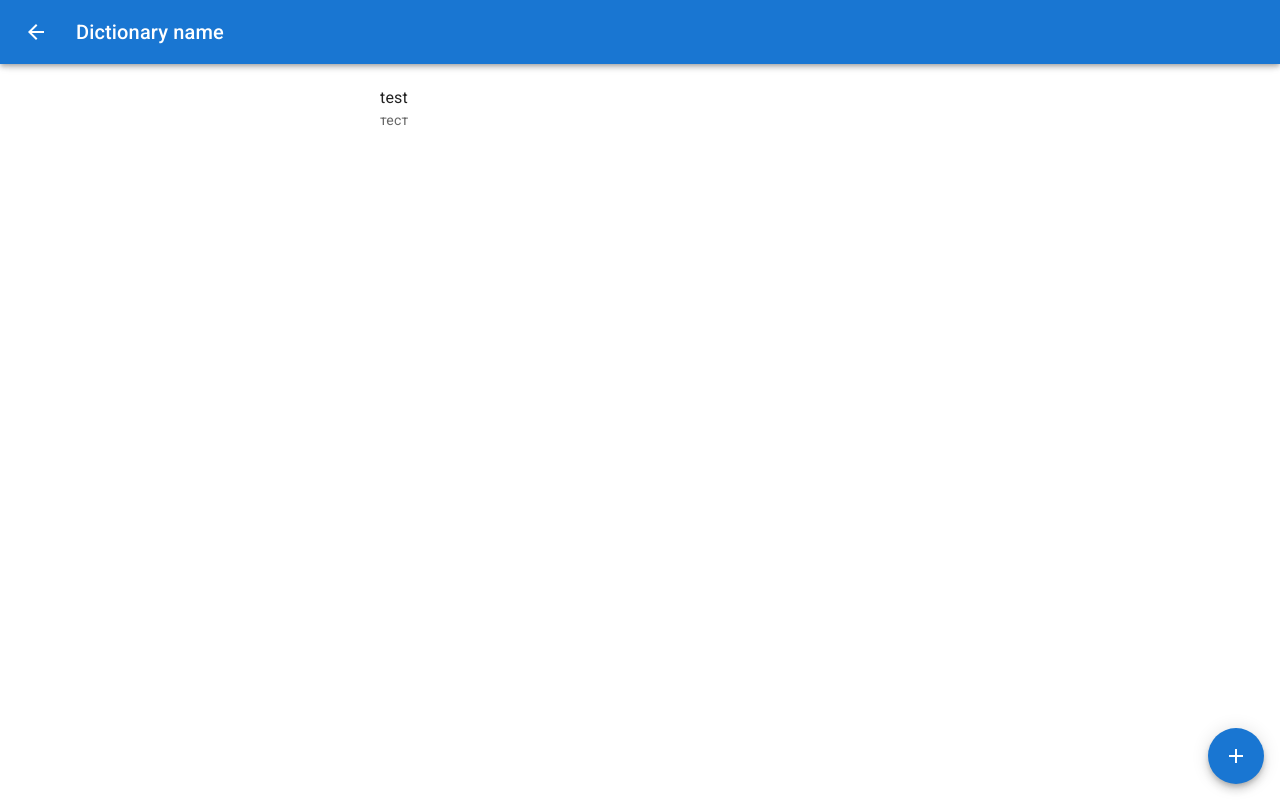
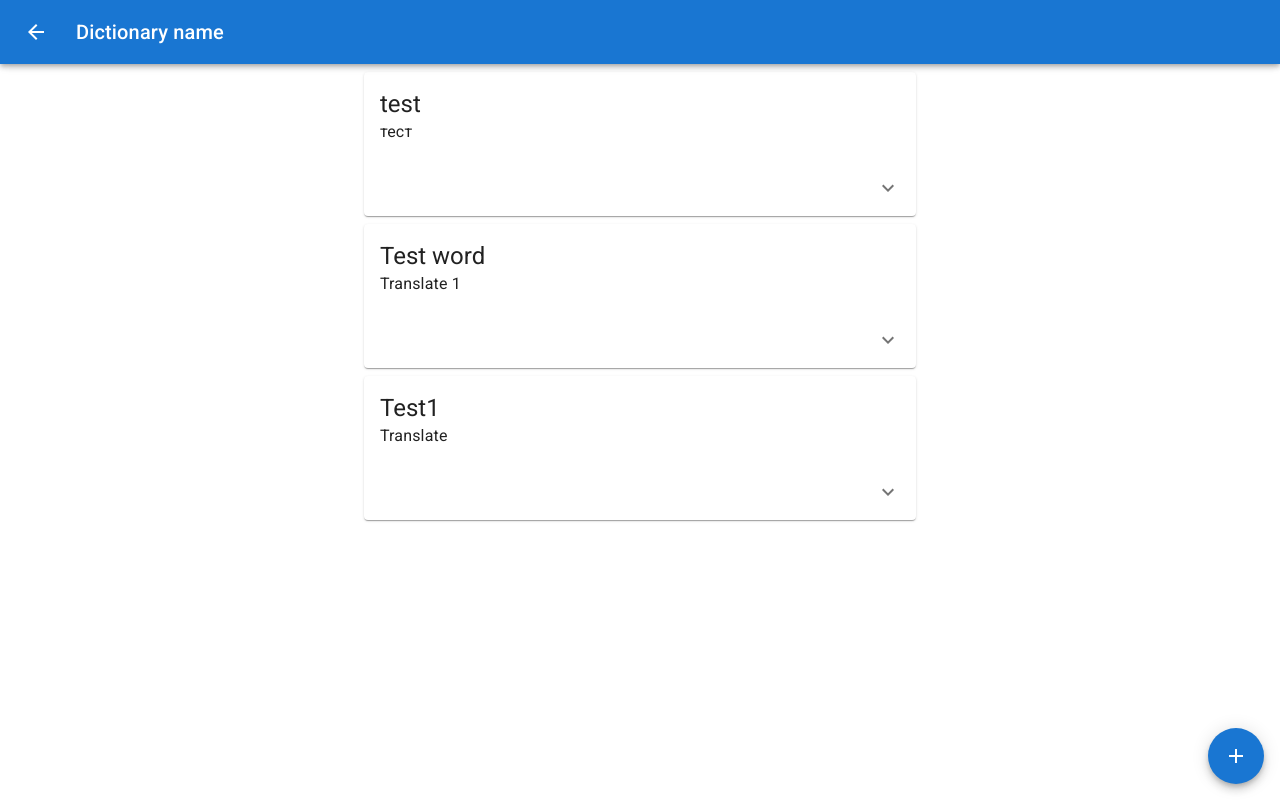
Before and after one commit to vpogodaev/vocabulary, a React (Create React App) app: page /dictionaries/1 in a window 1280 px wide. Built offline with nearby package versions, Linux system fonts and the light colour scheme; data requests are answered from the project's data file.

Commit message:
words cards

```diff
--- a/package.json
+++ b/package.json
@@ -27,6 +27,7 @@
   },
   "scripts": {
     "start": "react-scripts start",
+    "start-3005": "set PORT=3005 && react-scripts start",
     "build": "react-scripts build",
     "test": "react-scripts test",
     "eject": "react-scripts eject",
--- a/src/db/db.json
+++ b/src/db/db.json
@@ -40,6 +40,74 @@
       "partOfSpeech": "noun",
       "dictionaryId": 1,
       "id": 7
+    },
+    {
+      "mainWord": "Test word",
+      "secondaryWords": [
+        {
+          "value": "Value 1",
+          "isMain": true
+        },
+        {
+          "value": "Value 2",
+          "isMain": false
+        },
+        {
+          "value": "Value 3",
+          "isMain": false
+        }
+      ],
+      "translates": [
+        {
+          "value": "Translate 1",
+          "isMain": true
+        },
+        {
+          "value": "Translate 2",
+          "isMain": false
+        }
+      ],
+      "partOfSpeech": "empty",
+      "dictionaryId": 1,
+      "id": 8
+    },
+    {
+      "mainWord": "Test1",
+      "secondaryWords": [
+        {
+          "value": "Value 1",
+          "isMain": true
+        },
+        {
+          "value": "Value 2",
+          "isMain": false
+        },
+        {
+          "value": "value 3",
+          "isMain": false
+        },
+        {
+          "value": "vAlue4",
+          "isMain": false
+        }
+      ],
+      "translates": [
+        {
+          "value": "Translate",
+          "isMain": true
+        },
+        {
+          "value": "Translate 2",
+          "isMain": false
+        },
+        {
+          "value": "translate 3",
+          "isMain": false
+        }
+      ],
+      "partOfSpeech": "adjective",
+      "dictionaryId": 1,
+      "id": 9
     }
   ]
 }
--- a/src/pages/Dictionaries/WordsPage/WordsPage.tsx
+++ b/src/pages/Dictionaries/WordsPage/WordsPage.tsx
@@ -12,6 +12,8 @@ import AppBars, { BarGuiding } from '../../../components/AppBars/AppBars';
 import { WordsList } from './components/WordsList';
 import { TElementPropsWithId } from '../../../components/ElementsList/elementProps';
 import { NewWordForm } from './components/NewWordForm';
+import { WordCard } from './components/WordCard';
+import { WordCardsList } from './components/WordCardsList';
 
 type TWordsPageProps = {};
 
@@ -24,9 +26,7 @@ const getPageName = (name: string) => `Dictionary ${name}`;
 
 const NoWords = () => (
   <Box sx={{ height: '100%', pt: '40%', textAlign: 'center' }}>
-    <span>
-      No words found!
-    </span>
+    <span>No words found!</span>
   </Box>
 );
 
@@ -49,7 +49,6 @@ export const WordsPage: React.FC<TWordsPageProps> = ({}) => {
       console.error('No dictionary id');
     }
   }, []);
-
 
   useEffect(() => {
     dispatch(fetchWords(numDictionaryId));
@@ -77,14 +76,16 @@ export const WordsPage: React.FC<TWordsPageProps> = ({}) => {
     setIsAddFormOpened((pv) => !pv);
   };
 
-  const content = words.length
-    ? (
-      <WordsList
-        words={words}
-        onClick={handleWordClick}
-      />
-    )
-    : <NoWords />;
+  const content = words.length ? (
+    <WordCardsList words={words} />
+  ) : (
+    // <WordCard word={words[2]}/>
+    // <WordsList
+    //   words={words}
+    //   onClick={handleWordClick}
+    // />
+    <NoWords />
+  );
 
   return (
     <AppBars.Top
--- /dev/null
+++ b/src/pages/Dictionaries/WordsPage/components/WordCard.tsx
@@ -0,0 +1,145 @@
+import React, { useState } from 'react';
+import {
+  Card,
+  CardActions,
+  CardContent,
+  CardHeader,
+  Collapse,
+  IconButton,
+  IconButtonProps,
+  styled,
+  Typography,
+} from '@mui/material';
+import ExpandMoreIcon from '@mui/icons-material/ExpandMore';
+import {
+  IWord,
+  PartsOfSpeech,
+  TWordValue,
+} from '../../../../models/Dictionary/IWord';
+import { ElementsList } from '../../../../components/ElementsList/ElementsList';
+
+const TEXT_SECONDARY_WORDS = 'Secondary words';
+const TEXT_TRANSLATES = 'Translates';
+
+interface ExpandMoreProps extends IconButtonProps {
+  expand: boolean;
+}
+
+const ExpandMore = styled((props: ExpandMoreProps) => {
+  const { expand, ...other } = props;
+  return <IconButton {...other} />;
+})(({ theme, expand }) => ({
+  transform: !expand ? 'rotate(0deg)' : 'rotate(180deg)',
+  marginLeft: 'auto',
+  transition: theme.transitions.create('transform', {
+    duration: theme.transitions.duration.shortest,
+  }),
+}));
+
+type TWordCardProps = {
+  word: IWord;
+};
+
+const WordsList = React.memo(
+  ({ words, title }: { words?: TWordValue[]; title: string }) => {
+    if (!words || !words.length) {
+      return null;
+    }
+
+    return (
+      <>
+        <Typography
+          variant="h6"
+          component="h3"
+        >
+          {title}
+        </Typography>
+        <ElementsList
+          elements={words.map((w, i) => ({
+            primaryText: w.value,
+            id: i.toString(),
+          }))}
+        />
+      </>
+    );
+  },
+);
+
+export const WordCard: React.FC<TWordCardProps> = ({ word }) => {
+  const [expanded, setExpanded] = useState(false);
+
+  const title = word.mainWord || word.secondaryWords?.find((w) => w.isMain);
+  const mainTranslate = (
+    word.translates.find((t) => t.isMain) || word.translates[0]
+  ).value;
+
+  const handleExpandClicked = () => {
+    setExpanded((pv) => !pv);
+  };
+
+  return (
+    <Card sx={{ maxWidth: '100%' }}>
+      <CardHeader
+        disableTypography
+        title={
+          <Typography
+            variant="h5"
+            component="h2"
+          >
+            {title}
+          </Typography>
+        }
+        subheader={
+          <Typography
+            variant="body1"
+            component="span"
+          >
+            {mainTranslate}
+          </Typography>
+        }
+      />
+      <CardActions disableSpacing>
+        <ExpandMore
+          expand={expanded}
+          onClick={handleExpandClicked}
+          aria-expanded={expanded}
+          aria-label="show more"
+        >
+          <ExpandMoreIcon />
+        </ExpandMore>
+      </CardActions>
+      <Collapse
+        in={expanded}
+        timeout="auto"
+        unmountOnExit
+      >
+        <CardContent>
+          <WordsList
+            words={word.secondaryWords}
+            title={TEXT_SECONDARY_WORDS}
+          />
+          <WordsList
+            words={word.translates}
+            title={TEXT_TRANSLATES}
+          />
+          {word.partOfSpeech !== PartsOfSpeech.empty && (
+            <>
+              <Typography
+                variant="h6"
+                component="h3"
+              >
+                Part of speech
+              </Typography>
+              <Typography
+                variant="body1"
+                component="p"
+              >
+                {word.partOfSpeech}
+              </Typography>
+            </>
+          )}
+        </CardContent>
+      </Collapse>
+    </Card>
+  );
+};
--- /dev/null
+++ b/src/pages/Dictionaries/WordsPage/components/WordCardsList.tsx
@@ -0,0 +1,30 @@
+import React from 'react';
+import { IWord } from '../../../../models/Dictionary/IWord';
+import { WordCard } from './WordCard';
+import { Grid } from '@mui/material';
+
+type TWordCardsListProps = {
+  words: IWord[];
+};
+
+export const WordCardsList: React.FC<TWordCardsListProps> = ({ words }) => {
+  const wordsToRender = words.map((w) => (
+    <Grid
+      item
+      key={w.id}
+      xs={12}
+    >
+      <WordCard word={w} />
+    </Grid>
+  ));
+
+  return (
+    <Grid
+      container
+      spacing={1}
+      sx={{ marginTop: 0 }}
+    >
+      {wordsToRender}
+    </Grid>
+  );
+};
--- a/src/pages/Dictionaries/WordsPage/components/WordsList.tsx
+++ b/src/pages/Dictionaries/WordsPage/components/WordsList.tsx
@@ -5,7 +5,7 @@ import { ElementsList } from '../../../../components/ElementsList/ElementsList';
 
 type TWordsListProps = {
   words: IWord[];
-  onClick: (element: TElementPropsWithId) => void;
+  onClick?: (element: TElementPropsWithId) => void;
 };
 
 export const WordsList: React.FC<TWordsListProps> = ({ words, onClick }) => {
```
